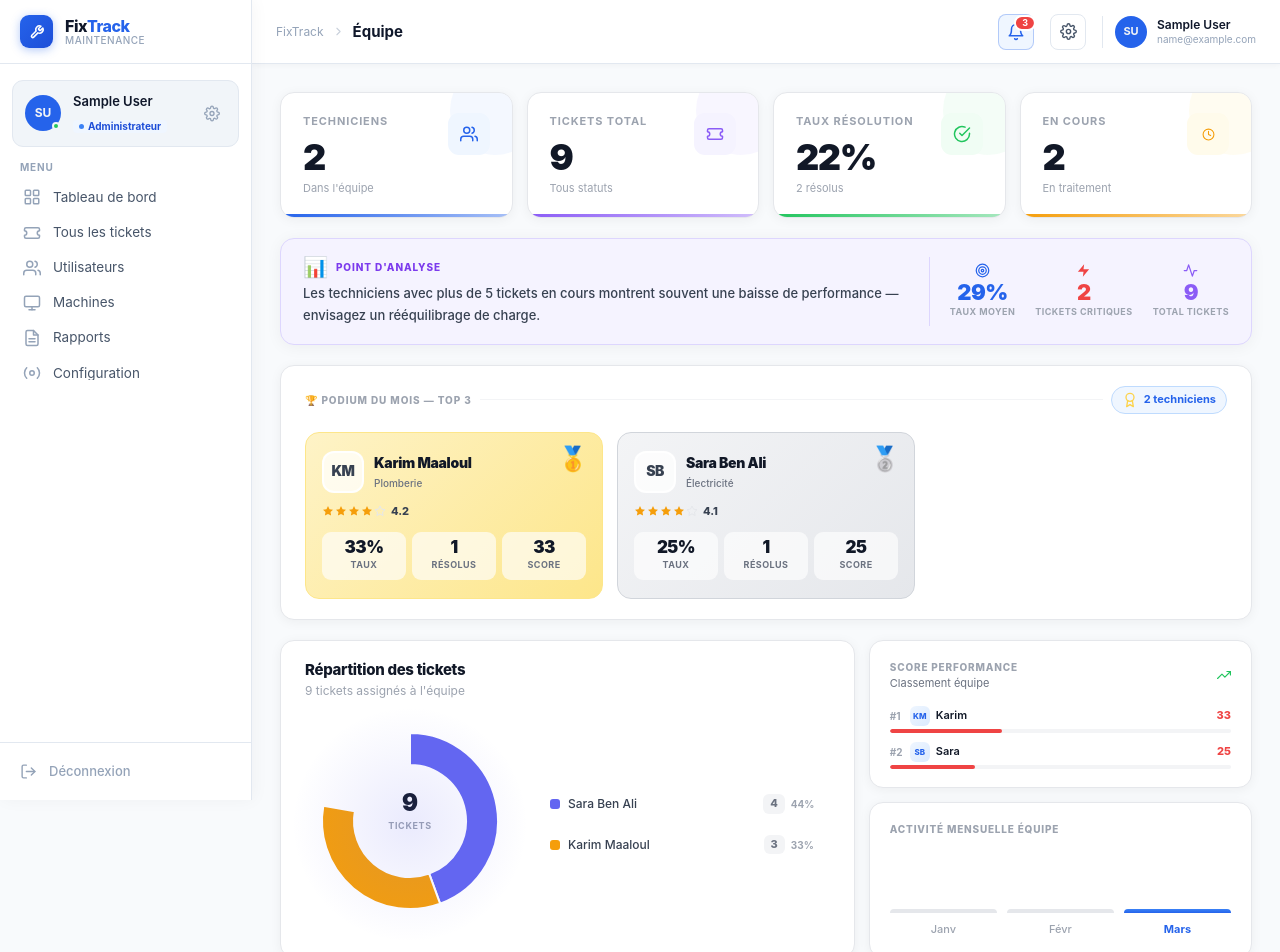
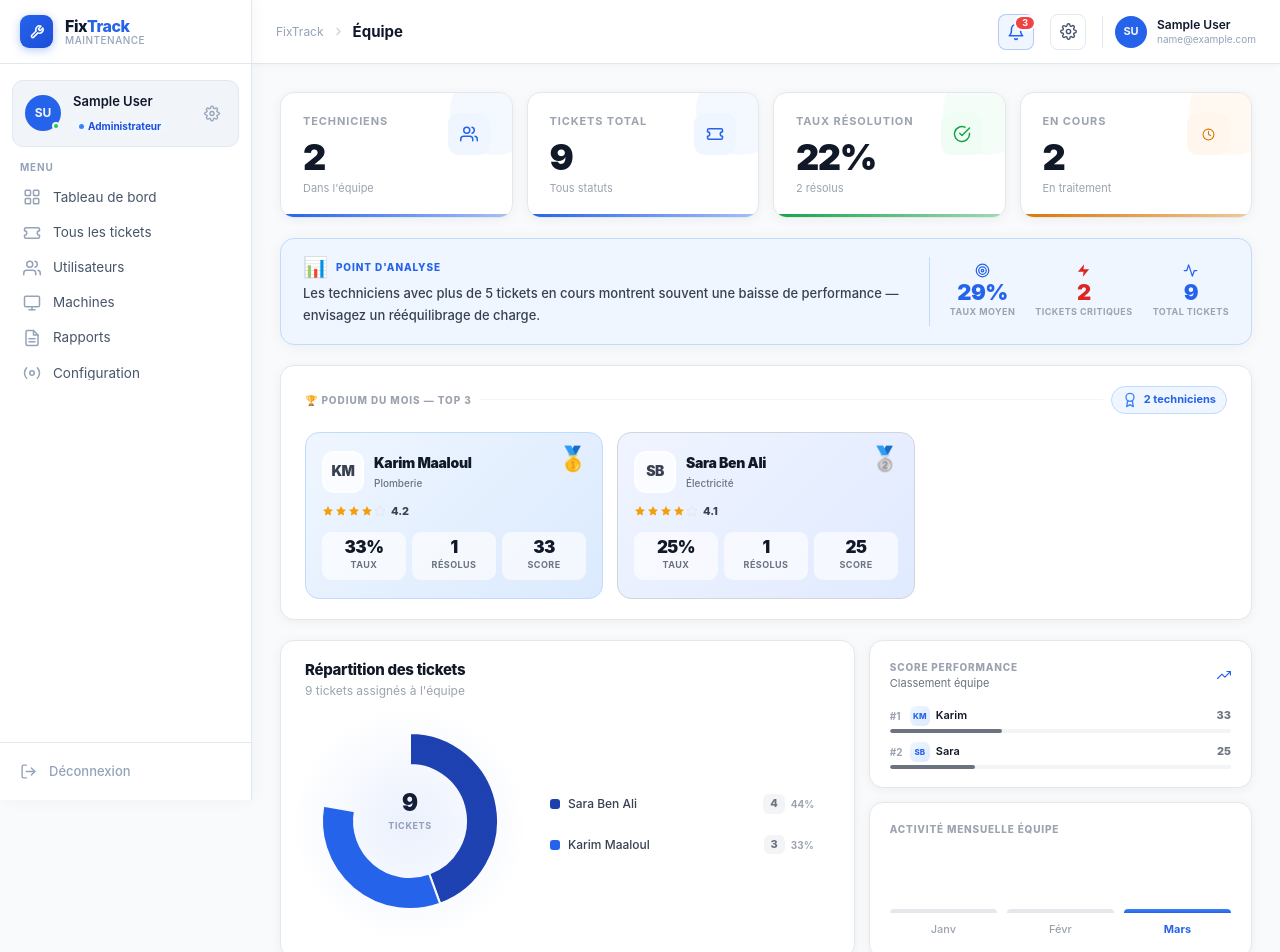
Before and after one commit to myriam2005/fixtrack-frontend, a React (Vite) app in the folder fixtrack-frontend/: page /manager/team in a window 1280 px wide. Shown: the top 952 px of the page. Built offline with nearby package versions, Linux system fonts and the light colour scheme; sample sign-in values are in the browser's storage.

Commit message:
team perf version 2

```diff
--- a/fixtrack-frontend/src/pages/manager/TeamPerformance.jsx
+++ b/fixtrack-frontend/src/pages/manager/TeamPerformance.jsx
@@ -25,14 +25,13 @@ const Icon = {
 };
 
 // ── Constantes ──────────────────────────────────────────────────────────────────
-const PIE_COLORS    = ["#2563EB","#F59E0B","#22C55E","#8B5CF6","#EF4444","#06B6D4","#EC4899","#10B981"];
 const MEDALS        = ["🥇","🥈","🥉"];
 const PODIUM_BG     = [
-  "linear-gradient(135deg,#FEF3C7,#FDE68A)",
-  "linear-gradient(135deg,#F3F4F6,#E5E7EB)",
-  "linear-gradient(135deg,#FFF7ED,#FED7AA)",
+  "linear-gradient(135deg,#EFF6FF,#DBEAFE)",
+  "linear-gradient(135deg,#F0F4FF,#E0EAFF)",
+  "linear-gradient(135deg,#F5F8FF,#E8EFFE)",
 ];
-const PODIUM_BORDER = ["#FDE68A","#D1D5DB","#FDBA74"];
+const PODIUM_BORDER = ["#BFDBFE","#D1D5DB","#C7D7FE"];
 
 const SPECIALITES = ["Électricité","Plomberie","CVC / Climatisation","Informatique","Sécurité","Ascenseurs","Général"];
 
@@ -43,19 +42,19 @@ const STATUT_TECH = {
 };
 
 const CONSEILS = [
-  { icon:"⚡", color:"#D97706", bg:"#FFFBEB", border:"#FDE68A",
+  { icon:"⚡", color:"#2563EB", bg:"#EFF6FF", border:"#BFDBFE",
     title:"Conseil du jour",
     text:"Assignez en priorité les tickets critiques aux techniciens avec le meilleur taux de résolution pour réduire les délais d'intervention." },
-  { icon:"🎯", color:"#1D4ED8", bg:"#EFF6FF", border:"#BFDBFE",
+  { icon:"🎯", color:"#1E40AF", bg:"#EFF6FF", border:"#BFDBFE",
     title:"Objectif recommandé",
     text:"Visez un taux de résolution global supérieur à 80% pour maintenir la satisfaction des équipes et des clients." },
-  { icon:"📊", color:"#7C3AED", bg:"#F5F3FF", border:"#DDD6FE",
+  { icon:"📊", color:"#2563EB", bg:"#EFF6FF", border:"#BFDBFE",
     title:"Point d'analyse",
     text:"Les techniciens avec plus de 5 tickets en cours montrent souvent une baisse de performance — envisagez un rééquilibrage de charge." },
-  { icon:"💡", color:"#059669", bg:"#F0FDF4", border:"#BBF7D0",
+  { icon:"💡", color:"#1D4ED8", bg:"#EFF6FF", border:"#BFDBFE",
     title:"Bonne pratique",
     text:"Un suivi individuel hebdomadaire améliore le score moyen de l'équipe de 12% selon les données de performance historiques." },
-  { icon:"🔍", color:"#DC2626", bg:"#FEF2F2", border:"#FECACA",
+  { icon:"🔍", color:"#2563EB", bg:"#EFF6FF", border:"#BFDBFE",
     title:"Attention requise",
     text:"Vérifiez les tickets en retard depuis plus de 48h — ils impactent directement la satisfaction et le score global de l'équipe." },
 ];
@@ -98,9 +97,14 @@ const sortByRate = (a, b) => {
   return b.resolusTotal - a.resolusTotal;
 };
 
-const scoreColor = (s) => s >= 75 ? "#22C55E" : s >= 45 ? "#F59E0B" : "#EF4444";
-const scoreBg    = (s) => s >= 75 ? "#F0FDF4" : s >= 45 ? "#FFFBEB" : "#FEF2F2";
-const scoreLabel = (s) => s >= 75 ? "Excellent" : s >= 45 ? "Moyen" : "Faible";
+const scoreInfo = (s) => s >= 75
+  ? { color:"#1D4ED8", bg:"#EFF6FF", label:"Excellent" }
+  : s >= 45
+  ? { color:"#2563EB", bg:"#DBEAFE", label:"Moyen" }
+  : { color:"#6B7280", bg:"#F3F4F6", label:"Faible" };
+const scoreColor = (s) => scoreInfo(s).color;
+const scoreBg    = (s) => scoreInfo(s).bg;
+const scoreLabel = (s) => scoreInfo(s).label;
 
 // ── StarRating ──────────────────────────────────────────────────────────────────
 function StarRating({ note }) {
@@ -118,14 +122,14 @@ function StarRating({ note }) {
 
 // ── Palette couleurs vibrantes pour PieChart ───────────────────────────────────
 const CHART_COLORS = [
-  { base:"#6366F1", light:"#EEF2FF" },
-  { base:"#F59E0B", light:"#FFFBEB" },
-  { base:"#10B981", light:"#ECFDF5" },
-  { base:"#EC4899", light:"#FDF2F8" },
+  { base:"#1E40AF", light:"#EFF6FF" },
+  { base:"#2563EB", light:"#DBEAFE" },
   { base:"#3B82F6", light:"#EFF6FF" },
-  { base:"#F97316", light:"#FFF7ED" },
-  { base:"#8B5CF6", light:"#F5F3FF" },
-  { base:"#14B8A6", light:"#F0FDFA" },
+  { base:"#60A5FA", light:"#EFF6FF" },
+  { base:"#1D4ED8", light:"#DBEAFE" },
+  { base:"#4F87F7", light:"#EFF6FF" },
+  { base:"#93C5FD", light:"#EFF6FF" },
+  { base:"#BFDBFE", light:"#EFF6FF" },
 ];
 
 // ── PurePieChart — titre, couleurs vibrantes, hover moderne ───────────────────
@@ -187,7 +191,7 @@ function PurePieChart({ data, total, title = "Répartition", subtitle }) {
             position:"absolute", inset:"-12px", borderRadius:"50%", pointerEvents:"none",
             background: hovSlice
               ? `radial-gradient(circle, ${hovSlice.color}22 0%, transparent 70%)`
-              : "radial-gradient(circle, #6366F122 0%, transparent 70%)",
+              : "radial-gradient(circle, #2563EB18 0%, transparent 70%)",
             transition:"background 0.4s ease",
           }}/>
 
@@ -400,8 +404,8 @@ function ConseilDuJour({ techStats, totalTickets, critiquesAlert }) {
         <Box sx={{ display:"flex", gap:"20px", alignItems:"center", flexShrink:0 }}>
           {[
             { label:"Taux moyen",       value:`${avgTaux}%`,  icon:Icon.target,   color:"#2563EB" },
-            { label:"Tickets critiques",value:critiquesAlert, icon:Icon.zap,      color: critiquesAlert > 0 ? "#EF4444" : "#22C55E" },
-            { label:"Total tickets",    value:totalTickets,   icon:Icon.activity, color:"#8B5CF6" },
+            { label:"Tickets critiques",value:critiquesAlert, icon:Icon.zap,      color: critiquesAlert > 0 ? "#DC2626" : "#2563EB" },
+            { label:"Total tickets",    value:totalTickets,   icon:Icon.activity, color:"#2563EB" },
           ].map(s => (
             <Box key={s.label} sx={{ textAlign:"center" }}>
               <Box sx={{ display:"flex", justifyContent:"center", color:s.color, mb:"3px" }}>{s.icon}</Box>
@@ -455,7 +459,8 @@ export default function TeamPerformance() {
   );
 
   const globalRanking = useMemo(() => [...techStats].sort(sortByRate), [techStats]);
-  const top3 = useMemo(() => globalRanking.slice(0, 3), [globalRanking]);
+  const top3       = useMemo(() => globalRanking.slice(0, 3), [globalRanking]);
+  const top5Scores = useMemo(() => [...techStats].sort((a,b) => b.score - a.score).slice(0, 5), [techStats]);
 
   const sorted = useMemo(() => {
     const q = search.toLowerCase();
@@ -470,24 +475,29 @@ export default function TeamPerformance() {
       });
   }, [techStats, search, sortBy]);
 
-  const totalTickets   = tickets.length;
-  const totalResolus   = tickets.filter(t => ["resolved","closed"].includes(t.statut)).length;
-  const totalEnCours   = tickets.filter(t => t.statut === "in_progress").length;
-  const tauxGlobal     = totalTickets > 0 ? Math.round((totalResolus/totalTickets)*100) : 0;
-  const critiquesAlert = tickets.filter(t =>
-    t.priorite === "critical" && !["resolved","closed"].includes(t.statut) && heuresDepuis(t.dateCreation) > 24
-  ).length;
+  const { totalTickets, totalResolus, totalEnCours, critiquesAlert } = useMemo(() => {
+    let resolus = 0, enCours = 0, critiques = 0;
+    for (const t of tickets) {
+      const isResolu = ["resolved","closed"].includes(t.statut);
+      if (isResolu) resolus++;
+      else if (t.statut === "in_progress") enCours++;
+      if (t.priorite === "critical" && !isResolu && heuresDepuis(t.dateCreation) > 24) critiques++;
+    }
+    return { totalTickets: tickets.length, totalResolus: resolus, totalEnCours: enCours, critiquesAlert: critiques };
+  }, []);
+  const tauxGlobal = totalTickets > 0 ? Math.round((totalResolus/totalTickets)*100) : 0;
 
   const pieData = useMemo(() =>
     techStats.filter(t => t.totalTickets > 0).map((t, i) => ({
       name:  t.nom || `Tech ${i+1}`,
       value: t.totalTickets,
       pct:   totalTickets > 0 ? Math.round((t.totalTickets/totalTickets)*100) : 0,
-      color: PIE_COLORS[i % PIE_COLORS.length],
+      color: CHART_COLORS[i % CHART_COLORS.length].base,
     })),
     [techStats, totalTickets]
   );
 
+  const rankMap    = useMemo(() => new Map(globalRanking.map((t, i) => [t.id, i])), [globalRanking]);
   const maxResolus = Math.max(...techStats.map(t => t.resolusMonth), 1);
 
   return (
@@ -496,9 +506,9 @@ export default function TeamPerformance() {
       {/* ══ KPI CARDS ════════════════════════════════════════ */}
       <Box sx={{ display:"grid", gridTemplateColumns:"repeat(4,1fr)", gap:"14px", mb:"20px" }}>
         <KpiCard icon={Icon.user}   label="Techniciens"     count={techniciens.length} color="#2563EB" bgColor="#EFF6FF" description="Dans l'équipe" />
-        <KpiCard icon={Icon.ticket} label="Tickets total"   count={totalTickets}       color="#8B5CF6" bgColor="#F5F3FF" description="Tous statuts" />
-        <KpiCard icon={Icon.check}  label="Taux résolution" count={`${tauxGlobal}%`}  color="#22C55E" bgColor="#F0FDF4" description={`${totalResolus} résolus`} />
-        <KpiCard icon={Icon.clock}  label="En cours"        count={totalEnCours}       color="#F59E0B" bgColor="#FFFBEB" description="En traitement" />
+        <KpiCard icon={Icon.ticket} label="Tickets total"   count={totalTickets}       color="#2563EB" bgColor="#EFF6FF" description="Tous statuts" />
+        <KpiCard icon={Icon.check}  label="Taux résolution" count={`${tauxGlobal}%`}  color="#16A34A" bgColor="#F0FDF4" description={`${totalResolus} résolus`} />
+        <KpiCard icon={Icon.clock}  label="En cours"        count={totalEnCours}       color="#D97706" bgColor="#FFF7ED" description="En traitement" />
       </Box>
 
       {/* ══ CONSEIL DU JOUR ══════════════════════════════════ */}
@@ -512,7 +522,7 @@ export default function TeamPerformance() {
           </Typography>
           <Box sx={{ flex:1, height:"1px", backgroundColor:"#F3F4F6" }}/>
           <Box sx={{ display:"flex", alignItems:"center", gap:"6px", backgroundColor:"#EFF6FF", border:"1px solid #BFDBFE", borderRadius:"999px", padding:"4px 10px" }}>
-            <Box sx={{ color:"#FCD34D", display:"flex" }}>{Icon.medal}</Box>
+            <Box sx={{ color:"#3B82F6", display:"flex" }}>{Icon.medal}</Box>
             <Typography sx={{ fontSize:"11px", fontWeight:700, color:"#2563EB" }}>
               {techniciens.length} technicien{techniciens.length > 1 ? "s" : ""}
             </Typography>
@@ -567,7 +577,7 @@ export default function TeamPerformance() {
       <Box sx={{ display:"grid", gridTemplateColumns:"1.2fr 0.8fr", gap:"14px", mb:"20px" }}>
 
         {/* PieChart avec titre, couleurs vibrantes, hover moderne */}
-        <Paper elevation={0} sx={{fontWeight: 500, fontSize: "15px", color: "#111827" , borderRadius:"14px", border:"1px solid #E5E7EB", backgroundColor:"#fff", boxShadow:"0 2px 12px rgba(0,0,0,0.05)", p:"20px 24px" }}>
+        <Paper elevation={0} sx={{ borderRadius:"14px", border:"1px solid #E5E7EB", backgroundColor:"#fff", boxShadow:"0 2px 12px rgba(0,0,0,0.05)", p:"20px 24px" }}>
           <PurePieChart
             data={pieData}
             total={totalTickets}
@@ -583,10 +593,10 @@ export default function TeamPerformance() {
                 <Typography sx={{ fontSize:"10px", fontWeight:800, color:"#9CA3AF", textTransform:"uppercase", letterSpacing:"0.08em" }}>Score performance</Typography>
                 <Typography sx={{ fontSize:"11px", color:"#6B7280" }}>Classement équipe</Typography>
               </Box>
-              <Box sx={{ color:"#22C55E", display:"flex" }}>{Icon.trend}</Box>
+              <Box sx={{ color:"#2563EB", display:"flex" }}>{Icon.trend}</Box>
             </Box>
             <Box sx={{ display:"flex", flexDirection:"column", gap:"9px" }}>
-              {[...techStats].sort((a,b) => b.score - a.score).slice(0,5).map((tech,i) => (
+              {top5Scores.map((tech,i) => (
                 <Box key={tech.id}>
                   <Box sx={{ display:"flex", alignItems:"center", justifyContent:"space-between", mb:"3px" }}>
                     <Box sx={{ display:"flex", alignItems:"center", gap:"6px" }}>
@@ -685,7 +695,7 @@ export default function TeamPerformance() {
                   </td>
                 </tr>
               ) : sorted.map((tech, i) => {
-                const globalRank = globalRanking.findIndex(t => t.id === tech.id);
+                const globalRank = rankMap.get(tech.id) ?? sorted.length;
                 const statutCfg  = STATUT_TECH[tech.statutKey] || STATUT_TECH.actif;
                 return (
                   <tr key={tech.id} style={{ animationDelay:`${i * 0.04}s` }}>
@@ -731,7 +741,7 @@ export default function TeamPerformance() {
                         </Typography>
                         <Box sx={{ flex:1, minWidth:"50px" }}>
                           <Box sx={{ height:"4px", backgroundColor:"#F3F4F6", borderRadius:"999px", overflow:"hidden" }}>
-                            <Box sx={{ height:"100%", width:`${(tech.resolusMonth/maxResolus)*100}%`, backgroundColor:"#22C55E", borderRadius:"999px", transition:"width 0.6s ease" }}/>
+                            <Box sx={{ height:"100%", width:`${(tech.resolusMonth/maxResolus)*100}%`, backgroundColor:"#3B82F6", borderRadius:"999px", transition:"width 0.6s ease" }}/>
                           </Box>
                         </Box>
                       </Box>
@@ -742,7 +752,7 @@ export default function TeamPerformance() {
                     <td>
                       <Box sx={{ display:"flex", alignItems:"center", gap:"4px" }}>
                         <Box sx={{ color:"#9CA3AF", display:"flex" }}>{Icon.clock}</Box>
-                        <Typography sx={{ fontSize:"12px", fontWeight:600, color: tech.delaiMoyen !== null && tech.delaiMoyen < 48 ? "#22C55E" : tech.delaiMoyen !== null ? "#F59E0B" : "#9CA3AF" }}>
+                        <Typography sx={{ fontSize:"12px", fontWeight:600, color: tech.delaiMoyen !== null && tech.delaiMoyen < 48 ? "#2563EB" : tech.delaiMoyen !== null ? "#D97706" : "#9CA3AF" }}>
                           {formatDelai(tech.delaiMoyen)}
                         </Typography>
                       </Box>
```
